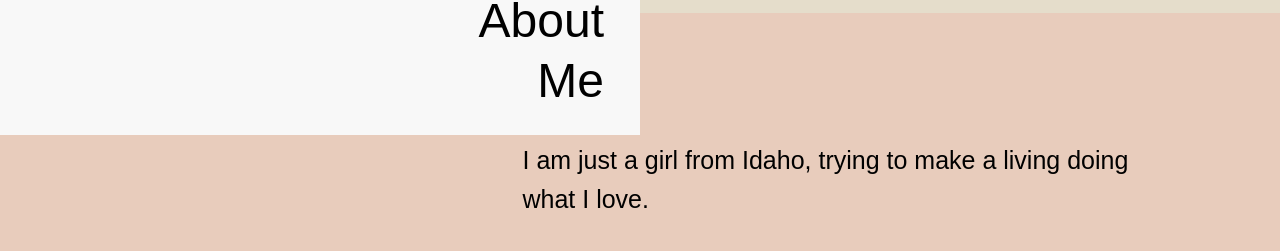
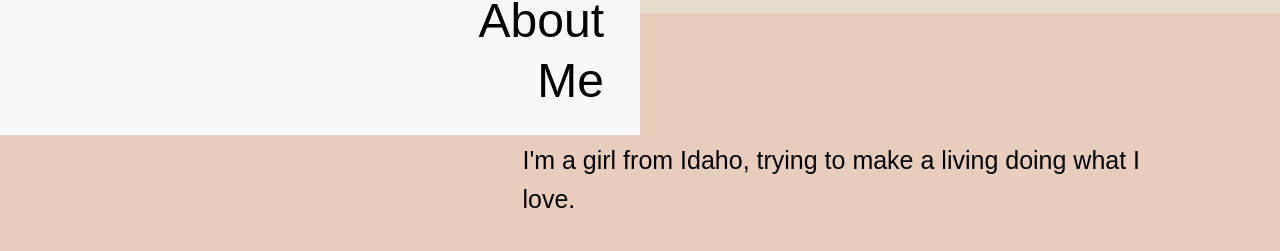
Before and after one commit to brivance/brivance-website, a Next.js app: page / in a window 1280 px wide. Shown: the part 953-1204 px from the top of the page. Built offline with nearby package versions, Linux system fonts and the light colour scheme; grey boxes are pictures that could not be loaded; a web font is replaced by a local one.

Commit message:
changed wording

```diff
--- a/app/page.tsx
+++ b/app/page.tsx
@@ -107,7 +107,7 @@ function Hero() {
 
 function Projects() {
   const lines = [
-    "I am just a girl from Idaho, trying to make a living doing what I love.",
+    "I'm a girl from Idaho, trying to make a living doing what I love.",
     "I have a degree in Computer Science with a minor in Mathematics.",
     "Some of my hobbies include rock climbing, playing the piano, and making ice cream.",
     "Just survived the coldest winter of my life in Michigan 🥶 but now I am in Mountain View, California!",
```
